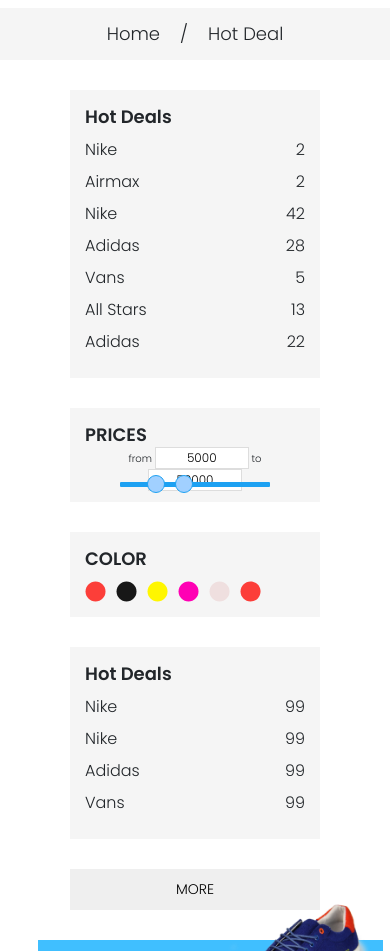
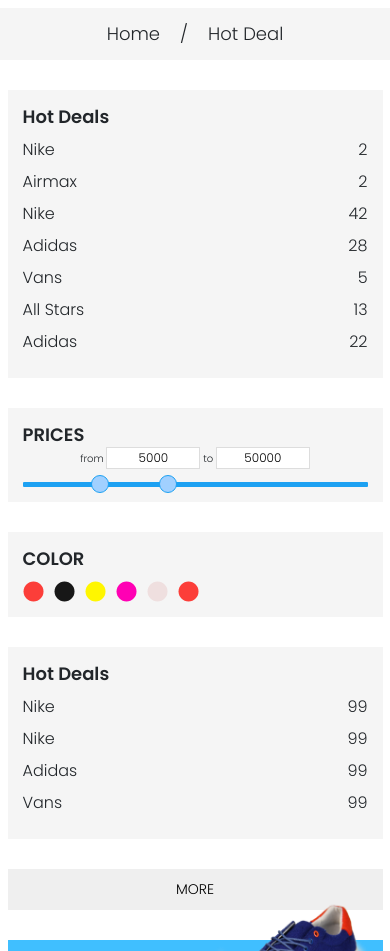
Before and after one commit to Egorkolev/Shoe-shop, a plain HTML site: page products-list.html in a window 390 px wide. Shown: the part 149-1100 px from the top of the page. Drawn offline with nearby package versions, Linux system fonts and the light colour scheme.

Commit message:
add new side bar price range

```diff
--- a/scss/direction/_media.scss
+++ b/scss/direction/_media.scss
@@ -54,6 +54,22 @@
     .cart-inform .total-prise .container {
         gap: 2rem;
         justify-content: center;
+    }
+    .list-grid .main .container-fluid .contentGrid {
+        margin-left: 0;
+    }
+    .list-grid .sellerItems.active-grid .selBox .content {
+        display: block;
+    }
+    .list-grid .sellerItems.active-grid .selBox .selBox__img {
+        max-width: none;
+    }
+    .sidebar {
+        max-width: none;
+        width: 100%;
+    }
+    .btnSide {
+        width: 100%;
     }
 }
 @media only screen and (min-width: 600px) {
--- a/scss/list-grid/_price_range.scss
+++ b/scss/list-grid/_price_range.scss
@@ -6,7 +6,6 @@ body {
     outline: 0;
   }
   .price-slider {
-    max-width: 150px;
     margin: auto;
     text-align: center;
     position: relative;
--- a/scss/list-grid/_sideBar.scss
+++ b/scss/list-grid/_sideBar.scss
@@ -33,10 +33,9 @@
 }
 
 .btnSide {
-    width: 250px;
     margin-top: 30px;
     border: none;
-    padding: 10px;
+    padding: 1rem 10rem;
     font-size: 1.4rem;
     line-height: 2.1rem;
 }
```
Also changed, not shown: css/style.css.
